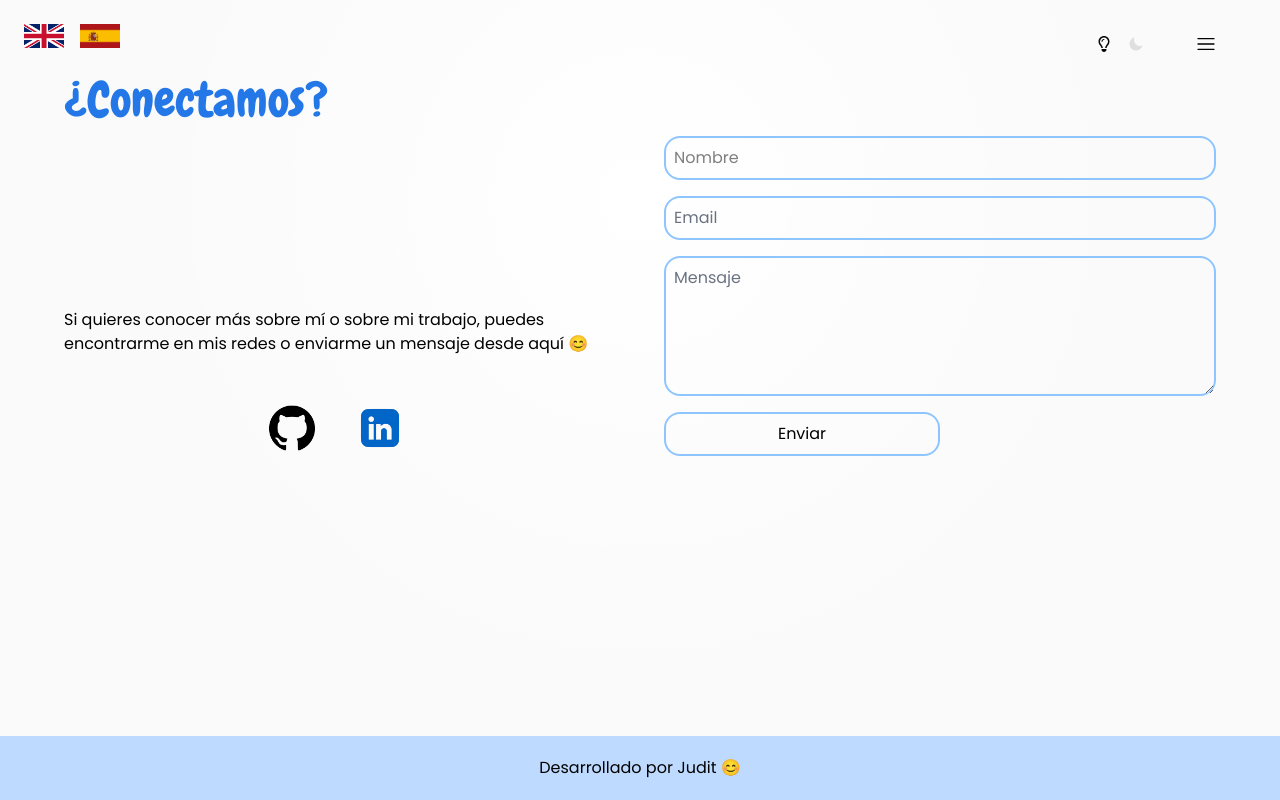
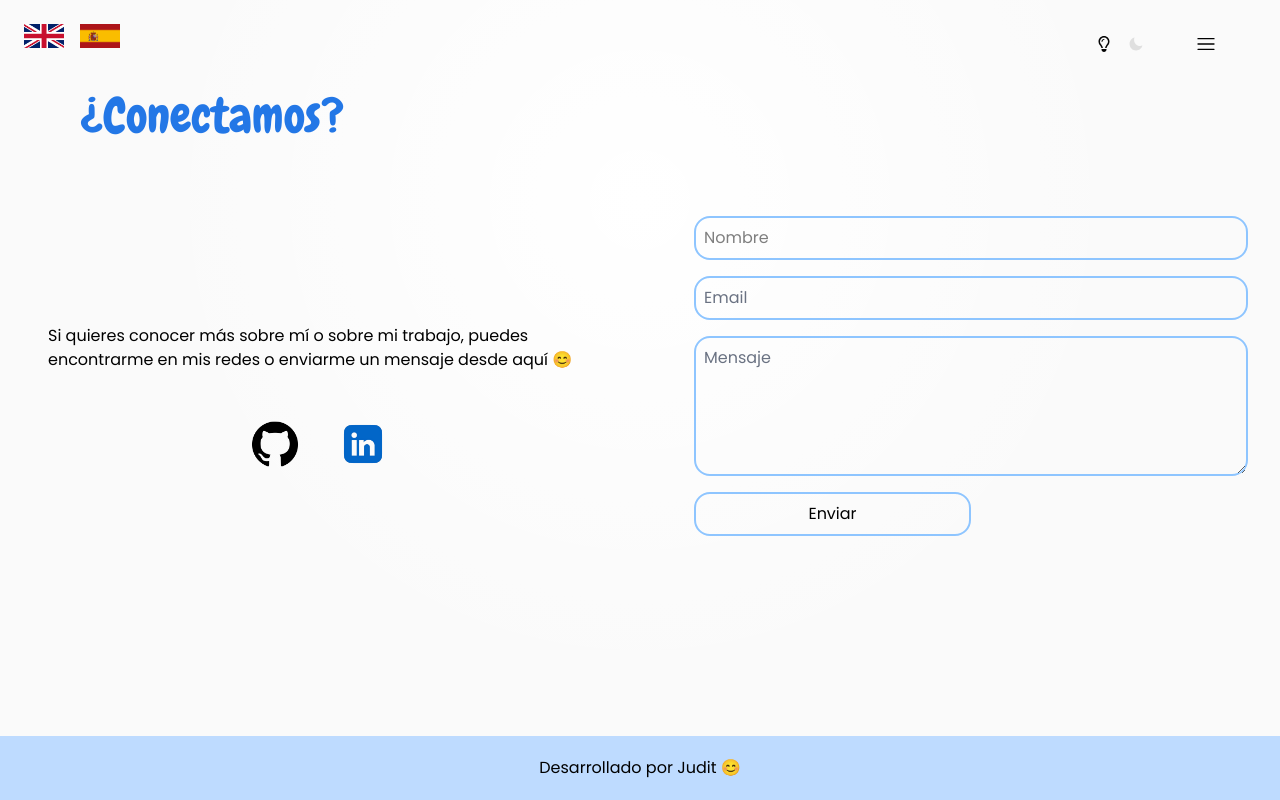
Before and after one commit to Juditbr92/Porfolio, a React (Vite) app in the folder Judit-porfolio/: page /contact in a window 1280 px wide. Built offline with nearby package versions, Linux system fonts and the light colour scheme; a web font is replaced by a local one.

Commit message:
last changes in Readme

```diff
--- a/Judit-porfolio/src/components/Contact/Contact.tsx
+++ b/Judit-porfolio/src/components/Contact/Contact.tsx
@@ -21,10 +21,10 @@ function Contact(){
     }
 
     return(
-        <div className="h-[75vh] w-[90vw] flex flex-col mx-auto mt-8">
-            <h1 className="mt-8 w-1/2">{text.heading}</h1>
-            <div className="flex h-full gap-12">
-                <div className={`flex flex-col w-1/2 justify-center items-start gap-y-10 ${textColor}`}>
+        <div className="h-full w-full flex flex-col mx-auto">
+            <h1 className="mt-20 mx-auto md:ml-20">{text.heading}</h1>
+            <div className="flex flex-col sm:flex-wrap h-full xl:h-[50vh] gap-12 items-center sm:space-between mt-12 md:flex-row md:flex-nowrap 2xl:justify-between">
+                <div className={`flex flex-col mx-12 justify-center items-start gap-y-10 ${textColor} lg:max-w-[550px]`}>
                     <p >{text.description}</p>
                     <div className="flex h-16 items-center justify-items-center mx-auto gap-8">
                         {
@@ -57,7 +57,7 @@ function Contact(){
                     </div>
                 </div>
 
-                <div className="flex flex-col w-1/2">
+                <div className="flex flex-col w-1/2 mb-12 md:mr-8">
                     <ContactForm />
                 </div>
             </div>
```
